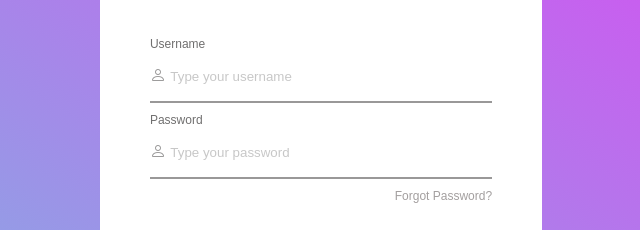
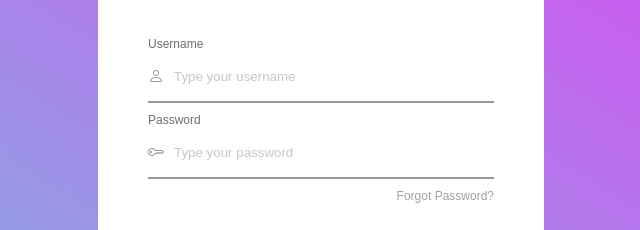
Before and after one commit to mukhtar-syarief/belajar_frontend, a plain HTML site: page login_page/views/login.html in a window 1280 px wide. Shown: the part 144-374 px from the top of the page, 319-959 px from the left. Drawn offline with nearby package versions, Linux system fonts and the light colour scheme.

Commit message:
change icon

```diff
--- a/login_page/styles/style.css
+++ b/login_page/styles/style.css
@@ -57,6 +57,10 @@ input {
     border-bottom-color: #999898;
     border-bottom-style: solid;
     padding-bottom: 10px;
+    display: flex;
+    flex-direction: row;
+    align-items: center;
+    column-gap: 10px;
 }
 
 input:focus {
--- a/login_page/views/login.html
+++ b/login_page/views/login.html
@@ -23,7 +23,7 @@
                         </div>
                         <label for="password">Password</label>
                         <div class="input">
-                            <i class="bi bi-person"></i>
+                            <i class="bi bi-key"></i>
                             <input type="password" id="password" name="password" placeholder="Type your password">
                         </div>
                         <p class="forgot_password">Forgot Password?</p>
```
